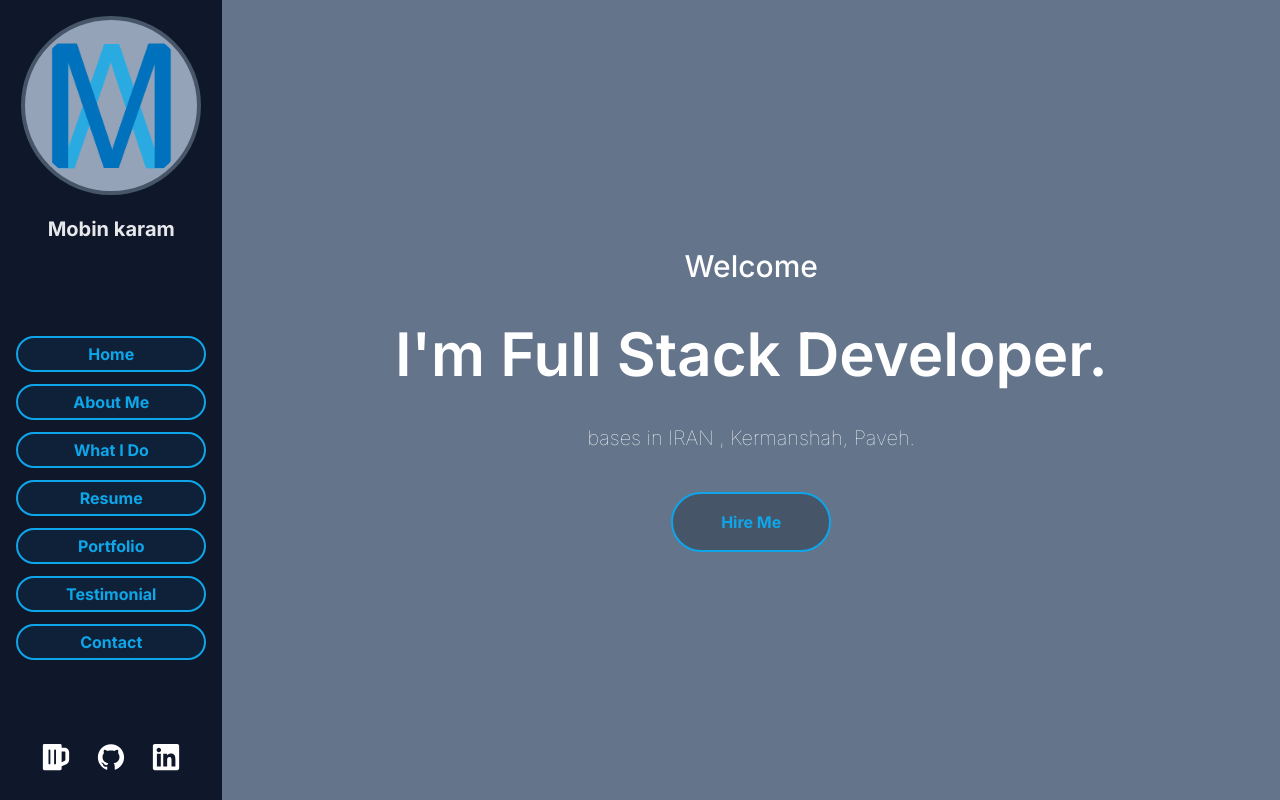
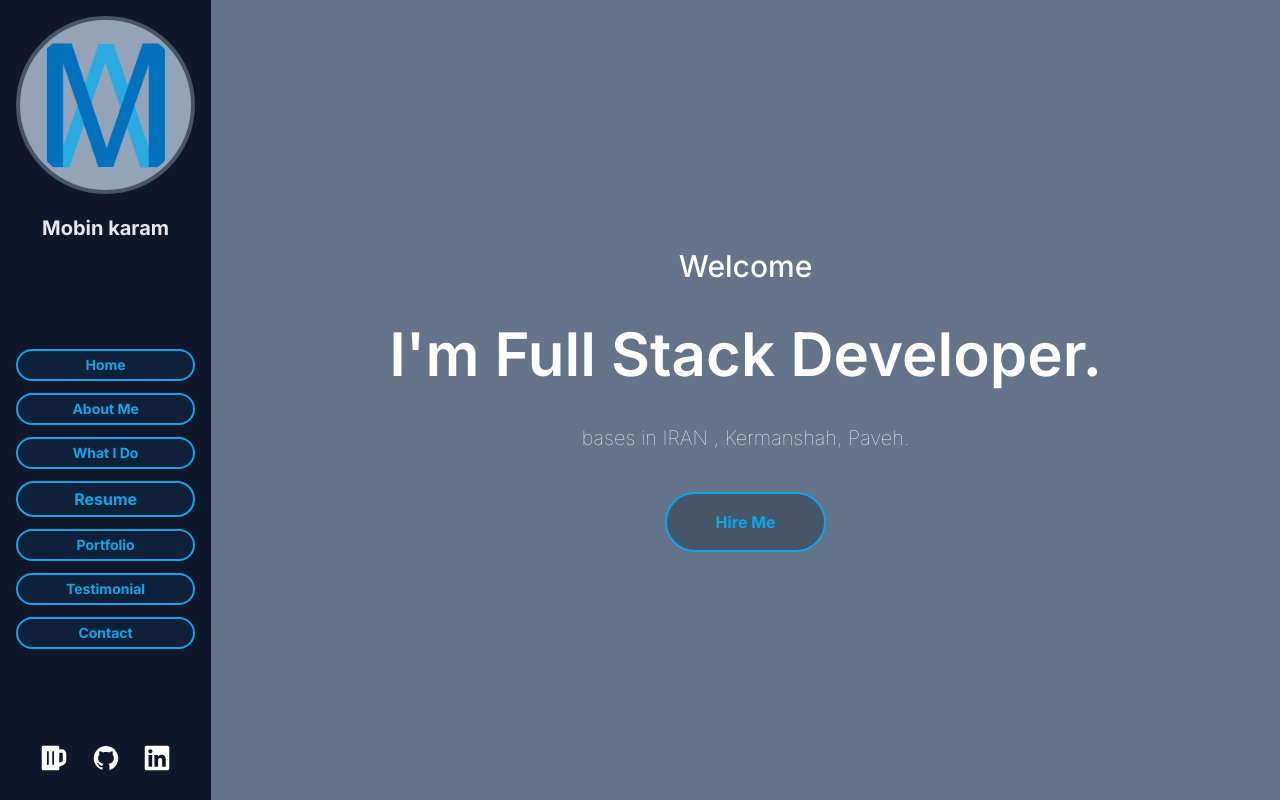
Before and after one commit to Mobin-Karam/mobinkaram.ir, a Next.js app in the folder v3.0.4/client/: page / in a window 1280 px wide. Built offline with nearby package versions, Linux system fonts and the light colour scheme.

Commit message:
fix responsive sidenav

```diff
--- a/v3.0.4/client/app/ui/sidenav.tsx
+++ b/v3.0.4/client/app/ui/sidenav.tsx
@@ -35,59 +35,59 @@ export default function SideNav() {
         <Link className="" href="/">
           <Button
             title="Home"
-            className={"w-full hidden lg:inline-block px-12 py-1 mt-3 m-0"}
+            className={"w-full hidden lg:text-sm xl:text-md lg:inline-block lg:px-6 xl:px-12 py-1 mt-3 m-0"}
           />
         </Link>
         <Link className="" href="/aboutme">
           <Button
             title="About Me"
-            className={"w-full hidden lg:inline-block px-12 py-1 mt-3 m-0"}
+            className={"w-full hidden lg:text-sm xl:text-md lg:inline-block lg:px-6 xl:px-12 py-1 mt-3 m-0"}
           />
         </Link>
         <Link className="" href="/whatido">
           <Button
             title="What I Do"
-            className={"w-full hidden lg:inline-block px-12 py-1 mt-3 m-0"}
+            className={"w-full hidden lg:text-sm xl:text-md lg:inline-block lg:px-6 xl:px-12 py-1 mt-3 m-0"}
           />
         </Link>
         <Link className="" href="/resume">
           <Button
             title="Resume"
-            className={"w-full hidden lg:inline-block px-12 py-1 mt-3 m-0"}
+            className={"w-full hidden max-w-5xl:text-sm xl:text-md lg:inline-block lg:px-6 xl:px-12 py-1 mt-3 m-0"}
           />
         </Link>
         <Link className="" href="/portfolio">
           <Button
             title="Portfolio"
-            className={"w-full hidden lg:inline-block px-12 py-1 mt-3 m-0"}
+            className={"w-full hidden lg:text-sm xl:text-md lg:inline-block lg:px-6 xl:px-12 py-1 mt-3 m-0"}
           />
         </Link>
         <Link className="" href="/testimonial">
           <Button
             title="Testimonial"
-            className={"w-full hidden lg:inline-block px-12 py-1 mt-3 m-0"}
+            className={"w-full hidden lg:text-sm xl:text-md lg:inline-block lg:px-6 xl:px-12 py-1 mt-3 m-0"}
           />
         </Link>
         <Link className="" href="/contact">
           <Button
             title="Contact"
-            className={"w-full hidden lg:inline-block px-12 py-1 mt-3 m-0"}
+            className={"w-full hidden lg:text-sm xl:text-md lg:inline-block lg:px-6 xl:px-12 py-1 mt-3 m-0"}
           />
         </Link>
       </div>
       {/* // Icons  */}
       <div className="hidden lg:flex w-full items-center justify-evenly flex-row flex-nowrap mb-5 ">
         <Link href={"https://www.buymeacoffee.com/mohammadmk"} target="_blank">
-          <FaBeer className="text-white w-[30px] h-[30px]" />
+          <FaBeer className="text-white lg:w-5 lg:h-5  xl:w-7 xl:h-7" />
         </Link>
         <Link href={"https://github.com/Mobin-Karam"} target="_blank">
-          <AiFillGithub className="text-white w-[30px] h-[30px]" />
+          <AiFillGithub className="text-white lg:w-5 lg:h-5  xl:w-7 xl:h-7" />
         </Link>
         <Link
           href={"https://linkedin.com/in/mobin-karam-a54114242"}
           target="_blank"
         >
-          <FaLinkedin className="text-white w-[30px] h-[30px]" />
+          <FaLinkedin className="text-white lg:w-5 lg:h-5  xl:w-7 xl:h-7" />
         </Link>
       </div>
     </div>
```
